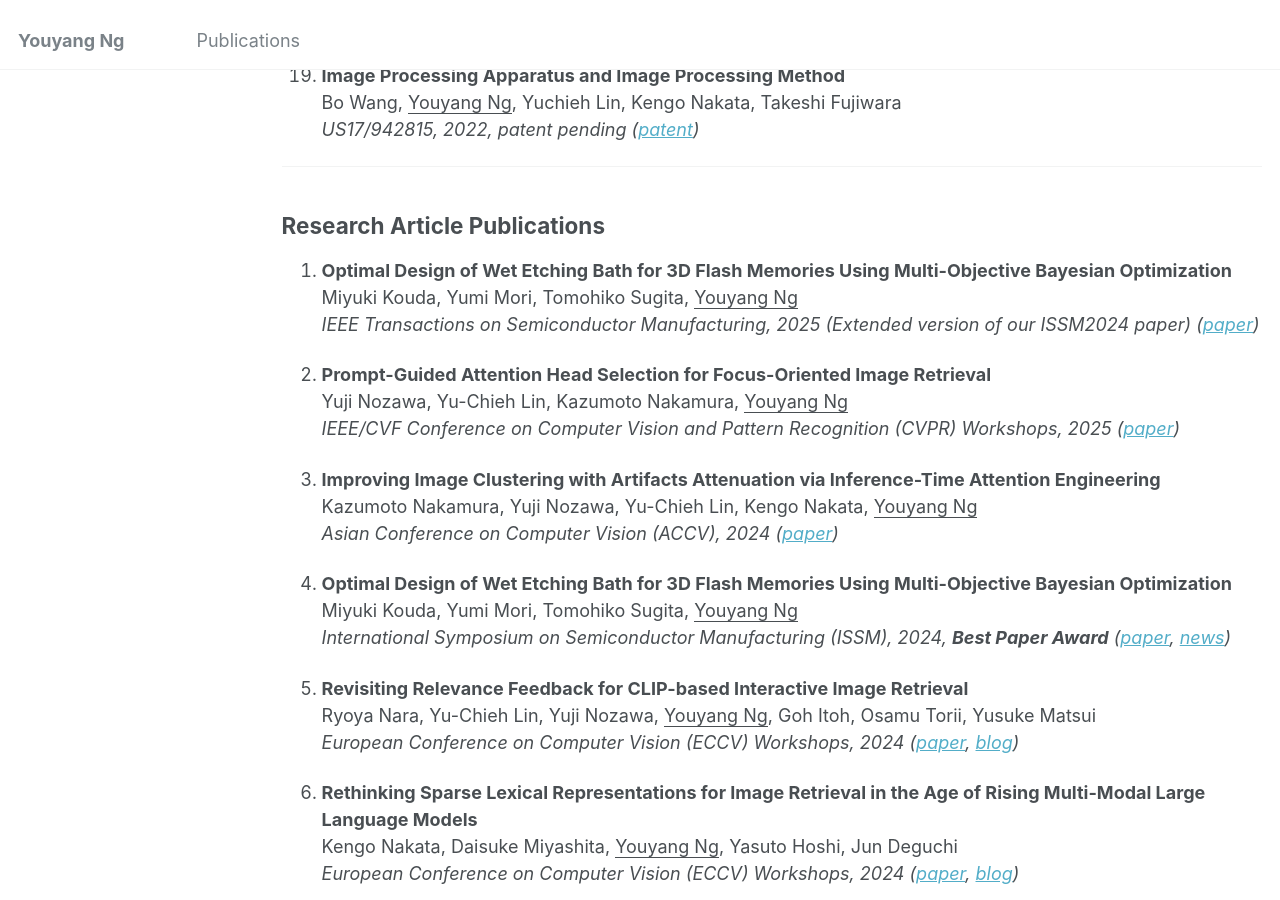
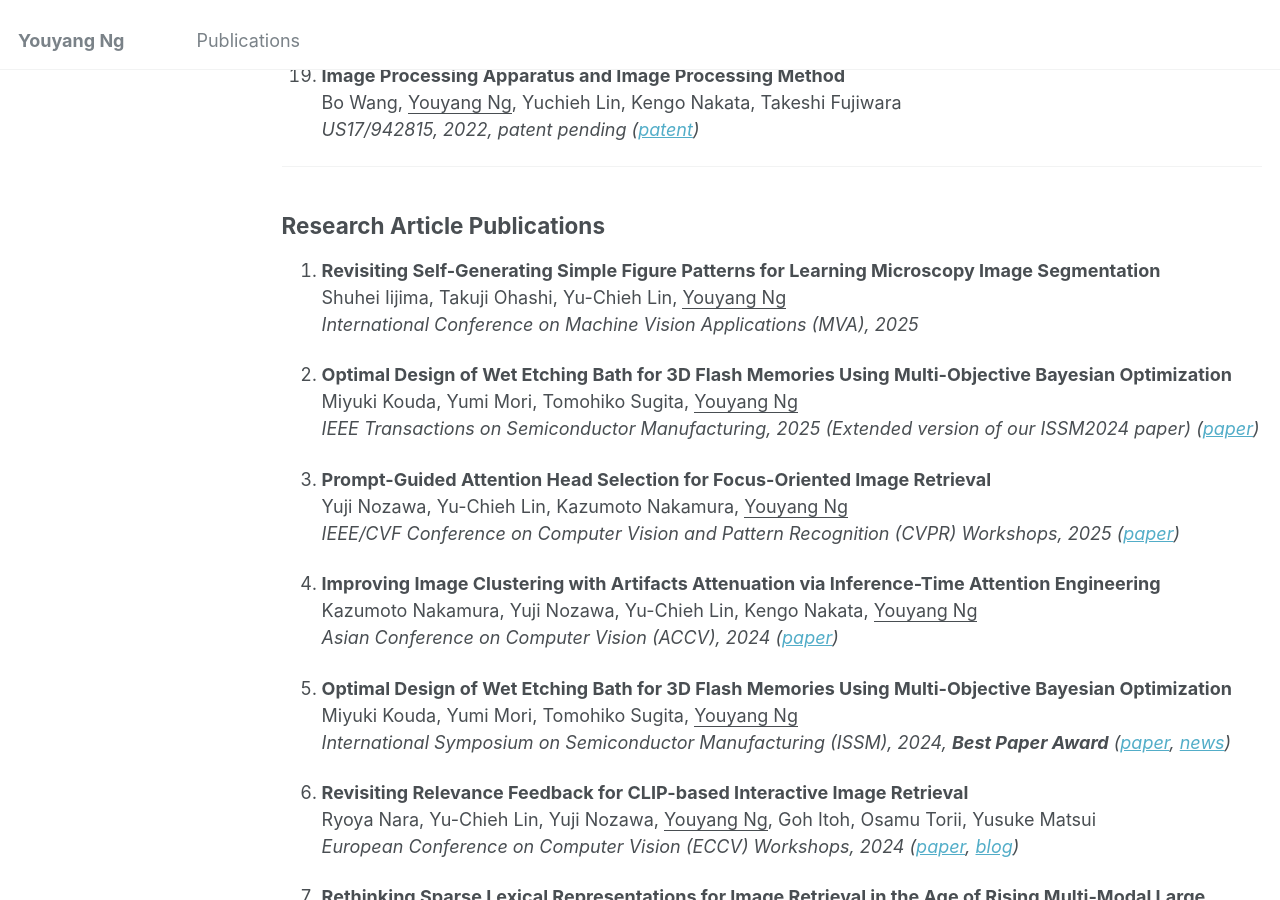
Before and after one commit to yy29/yy29.github.io, a Jekyll site: the page built from _pages/publications.md, in a window 1280 px wide and 900 px high, scrolled down 2165 px. Built offline with Jekyll 4.4.1, drawn with Linux system fonts in a browser that asks for light colours.

Commit message:
Update publications.md

```diff
--- a/_pages/publications.md
+++ b/_pages/publications.md
@@ -90,6 +90,10 @@ Bo Wang, <ins>Youyang Ng</ins>, Yuchieh Lin, Kengo Nakata, Takeshi Fujiwara
 ---
 <a id="articles"></a>
 ## Research Article Publications
+
+1. **Revisiting Self-Generating Simple Figure Patterns for Learning Microscopy Image Segmentation**
+Shuhei Iijima, Takuji Ohashi, Yu-Chieh Lin, <ins>Youyang Ng</ins>
+*International Conference on Machine Vision Applications (MVA), 2025*
 
 1. **Optimal Design of Wet Etching Bath for 3D Flash Memories Using Multi-Objective Bayesian Optimization**
 Miyuki Kouda, Yumi Mori, Tomohiko Sugita, <ins>Youyang Ng</ins>
```
